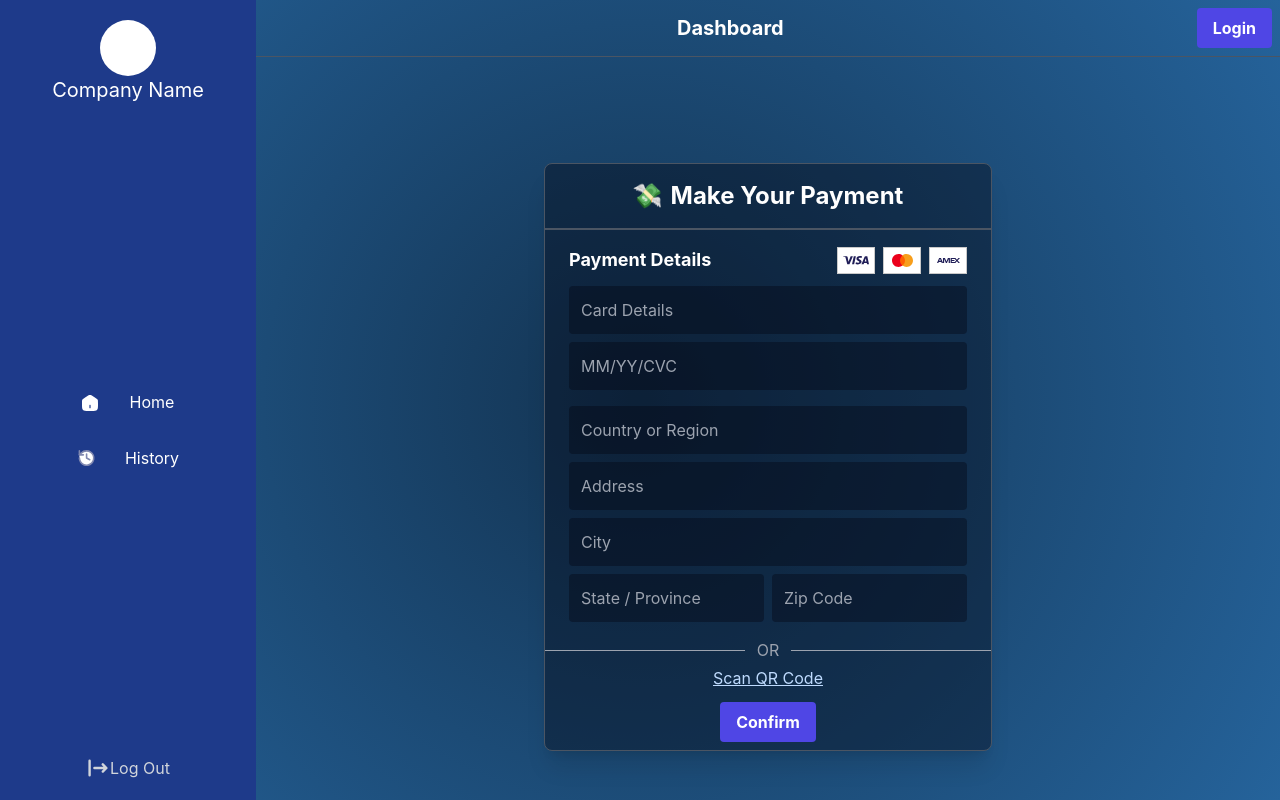
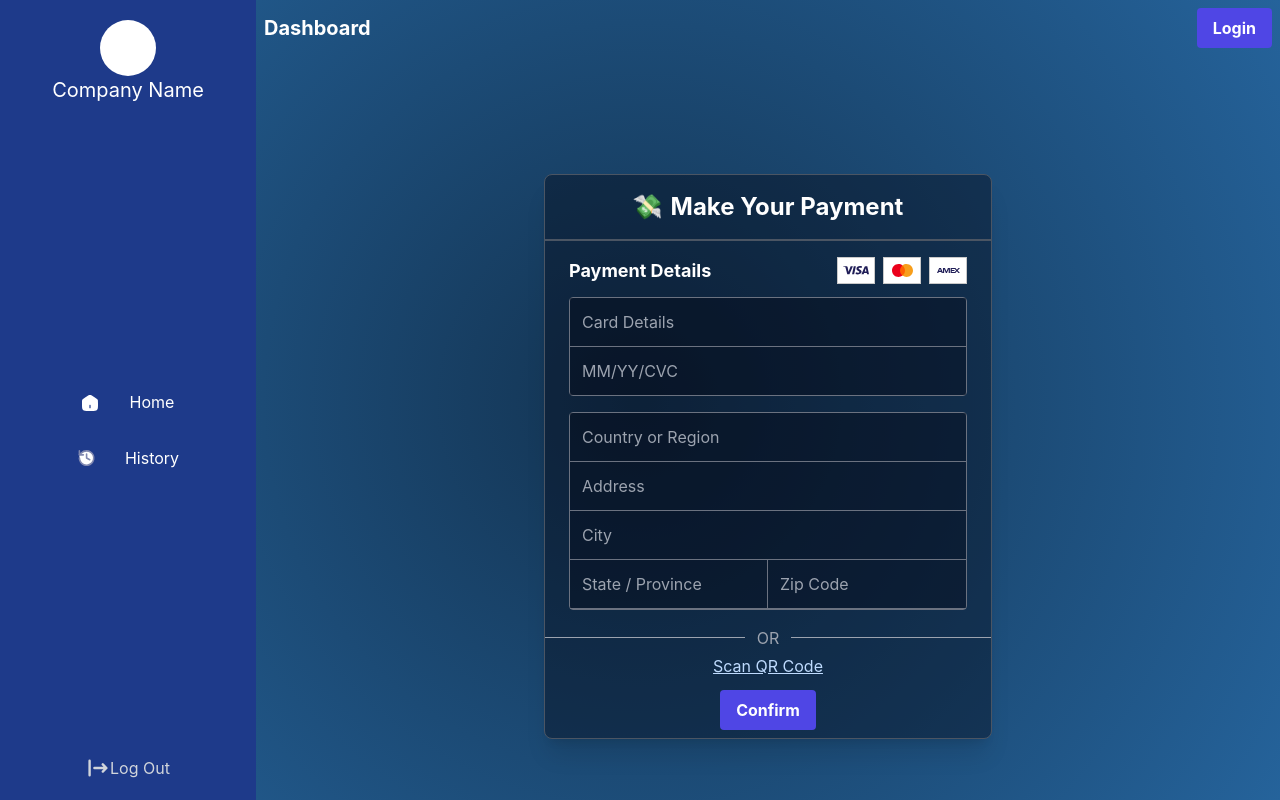
Before and after one commit to nauman-aziz/VirtualDashboards, a React (Create React App) app: page /payment-form in a window 1280 px wide. Built offline with nearby package versions, Linux system fonts and the light colour scheme.

Commit message:
style: more fixes

```diff
--- a/src/PaymentForm.jsx
+++ b/src/PaymentForm.jsx
@@ -80,6 +80,7 @@ const PaymentForm = () => {
               <img src={AmericanExpressIcon} alt="American Express Card" />
             </div>
           </label>
+          <div className="border border-solid border-gray-500 rounded">
             <input
               id="card-details"
               name="cardDetails"
@@ -87,7 +88,7 @@ const PaymentForm = () => {
               placeholder="Card Details"
               onChange={handleChange}
               required
-            className="w-full p-3 rounded bg-gray-950 bg-opacity-40 mb-2"
+              className="w-full p-3 bg-gray-950 bg-opacity-40 border-b border-solid border-gray-500"
             />
             <input
               name="mmYYCVC"
@@ -95,18 +96,20 @@ const PaymentForm = () => {
               placeholder="MM/YY/CVC"
               onChange={handleChange}
               required
-            className="w-full p-3 rounded bg-gray-950 bg-opacity-40"
+              className="w-full p-3 bg-gray-950 bg-opacity-40"
             />
           </div>
+        </div>
 
-        <div className="grid grid-cols-2 gap-2 py-4 px-6">
+        <div className="py-4 px-6">
+          <div className="grid grid-cols-2 border border-solid border-gray-500 rounded">
             <input
               name="countryOrRegion"
               type="text"
               placeholder="Country or Region"
               onChange={handleChange}
               required
-            className="col-span-2 p-3 rounded bg-gray-950 bg-opacity-40"
+              className="col-span-2 p-3 bg-gray-950 bg-opacity-40 border-b border-solid border-gray-500"
             />
             <input
               name="address"
@@ -114,7 +117,7 @@ const PaymentForm = () => {
               placeholder="Address"
               onChange={handleChange}
               required
-            className="col-span-2 p-3 rounded bg-gray-950 bg-opacity-40"
+              className="col-span-2 p-3 bg-gray-950 bg-opacity-40 border-b border-solid border-gray-500"
             />
             <input
               name="city"
@@ -122,7 +125,7 @@ const PaymentForm = () => {
               placeholder="City"
               onChange={handleChange}
               required
-            className="col-span-2 p-3 rounded bg-gray-950 bg-opacity-40"
+              className="col-span-2 p-3 bg-gray-950 bg-opacity-40 border-b border-solid border-gray-500"
             />
             <input
               name="stateProvince"
@@ -130,7 +133,7 @@ const PaymentForm = () => {
               placeholder="State / Province"
               onChange={handleChange}
               required
-            className="p-3 rounded bg-gray-950 bg-opacity-40"
+              className="p-3 bg-gray-950 bg-opacity-40 border-b border-r border-solid border-gray-500"
             />
             <input
               name="zipCode"
@@ -138,8 +141,9 @@ const PaymentForm = () => {
               placeholder="Zip Code"
               onChange={handleChange}
               required
-            className="p-3 rounded bg-gray-950 bg-opacity-40"
+              className="p-3 bg-gray-950 bg-opacity-40 border-b border-solid border-gray-500"
             />
+          </div>
         </div>
 
         {loading ? (
--- a/src/header.jsx
+++ b/src/header.jsx
@@ -10,13 +10,9 @@ const Header = ({ toggleNavbarVisibility }) => {
   };
 
   return (
-    <header className="text-white flex justify-between items-center border-solid border-b border-gray-600 p-2">
-      <button onClick={toggleNavbarVisibility}>
-        <img
-          src={HamburgerMenu}
-          className="block sm:hidden"
-          alt="Hamburger Menu Icon"
-        ></img>
+    <header className="text-white flex justify-between items-center p-2">
+      <button className="block sm:hidden" onClick={toggleNavbarVisibility}>
+        <img src={HamburgerMenu} alt="Hamburger Menu Icon"></img>
       </button>
       <h1 className="text-xl font-bold">Dashboard</h1>
       <button
```
Lines whose indentation alone changed are shown as unchanged.
